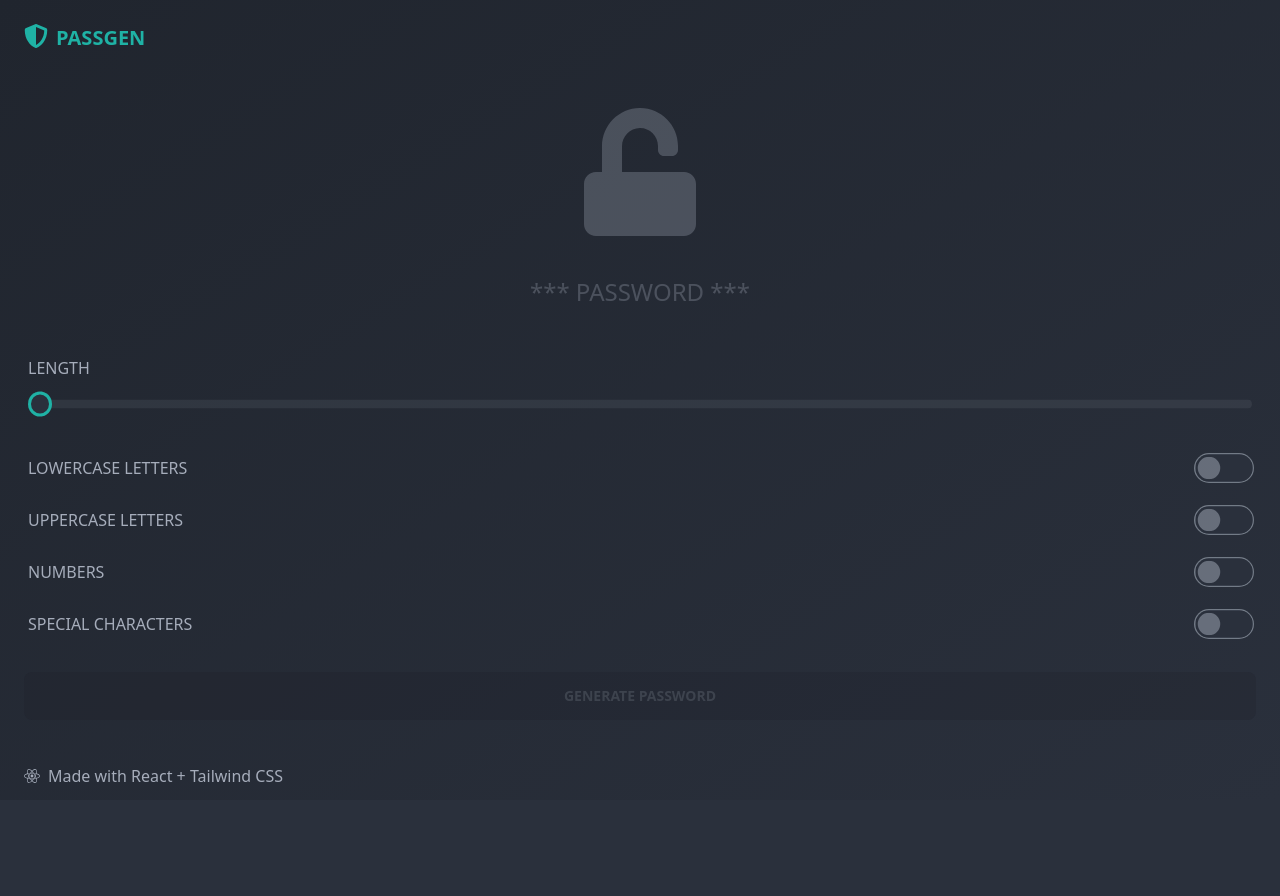
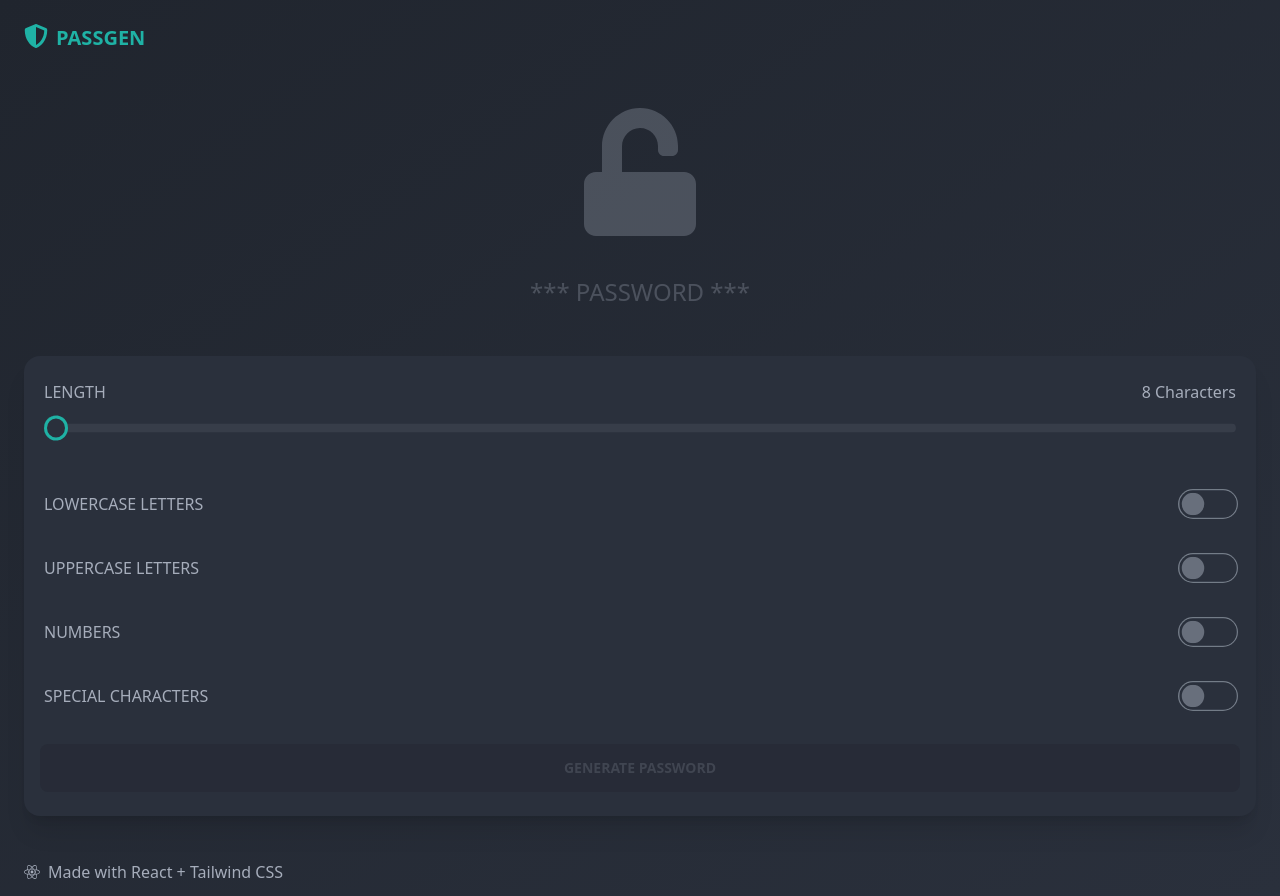
Before and after one commit to jxhnkndl/react-password-gen, a React (Create React App) app: page / in a window 1280 px wide. Before the commit the page ends 800 px from the top, so only its background shows below. Built offline with nearby package versions, Linux system fonts and the light colour scheme.

Commit message:
add password length indicator and wrap form in card style

```diff
--- a/src/components/PasswordForm.js
+++ b/src/components/PasswordForm.js
@@ -62,9 +62,13 @@ function PasswordForm() {
 
   return (
     <section className="pt-4 pb-8">
+      <div className="card bg-base-100 shadow-xl px-4 py-6">
         {/* password length */}
         <div className="form-control px-1 mb-8">
-        <p className="mb-3">LENGTH</p>
+          <div className="flex justify-between mb-3">
+            <p>LENGTH</p>
+            <p>{length} Characters</p>
+          </div>
           <input
             type="range"
             min="8"
@@ -141,6 +145,7 @@ function PasswordForm() {
             Clear Password
           </button>
         )}
+      </div>
     </section>
   );
 }
```
Lines whose indentation alone changed are shown as unchanged.
